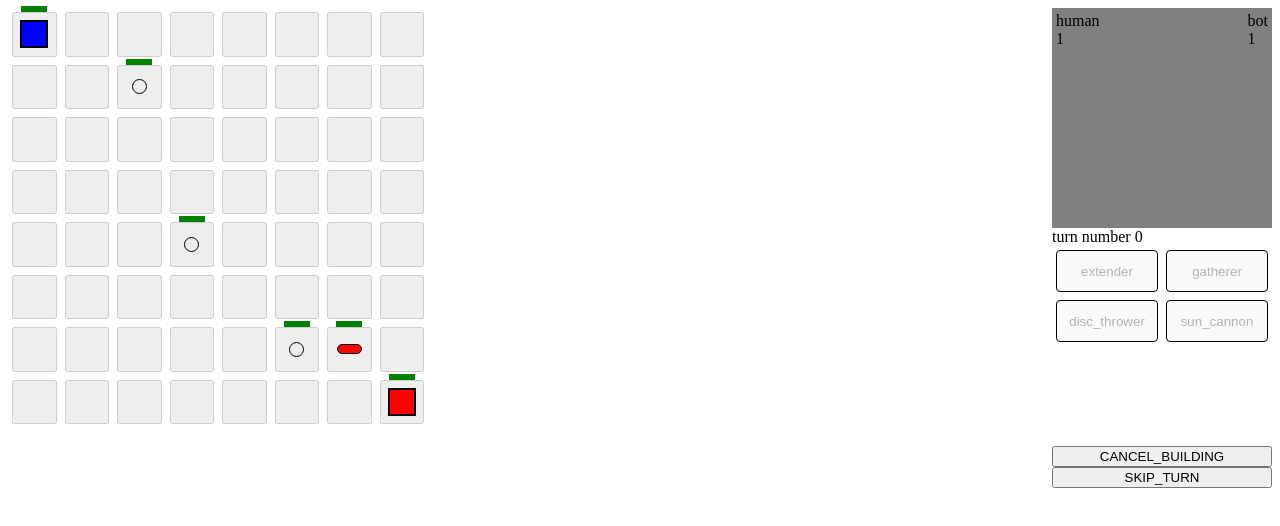
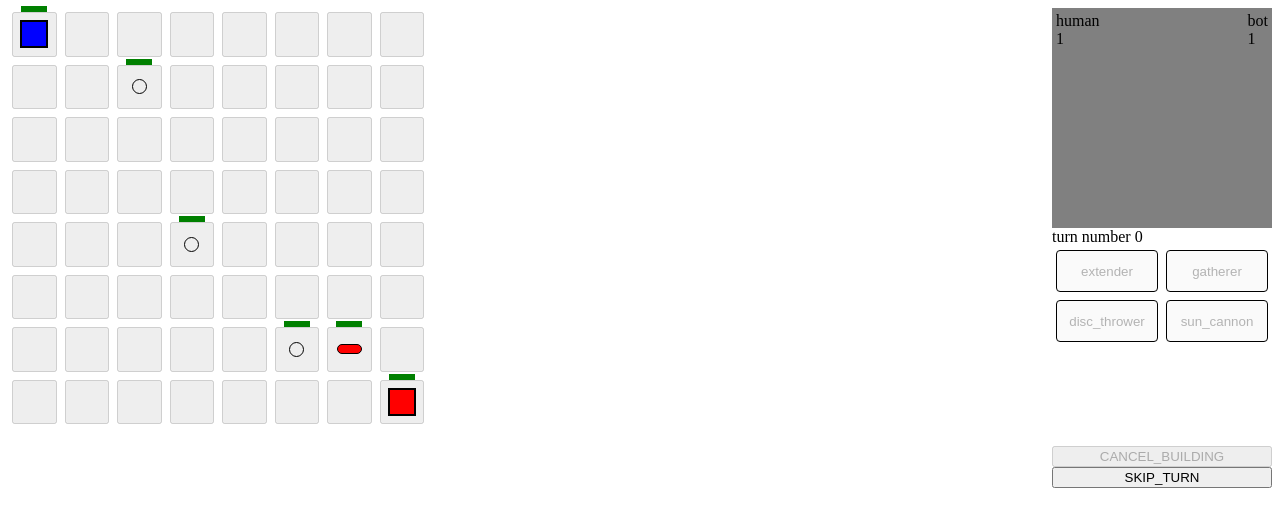
Before and after one commit to dearenot/netstorm, a React (Create React App) app: page / in a window 1280 px wide. Shown: the top 526 px of the page. Built offline with nearby package versions, Linux system fonts and the light colour scheme.

Commit message:
add context

```diff
--- a/src/App.js
+++ b/src/App.js
@@ -1,4 +1,4 @@
-import { useCallback, useEffect, useMemo, useReducer } from "react";
+import React, { useCallback, useEffect, useMemo, useReducer } from "react";
 import "./styles.css";
 import Cell from "./Cell";
 import reducer, { initialGameState } from "./reducer";
@@ -24,13 +24,17 @@ const newDispatch = (dispatch, state) => {
   };
 };
 
+export const AppContext = React.createContext(null);
+
 const App = () => {
   const [state, dispatch] = useReducer(reducer, initialGameState);
 
-  const patchedDispatch = useMemo(() => newDispatch(dispatch, state), [
-    dispatch,
-    state,
-  ]);
+  const patchedDispatch = useMemo(
+    () => newDispatch(dispatch, state),
+    [dispatch, state]
+  );
+
+  console.log(AppContext);
 
   window.state = state;
 
@@ -192,6 +196,7 @@ const App = () => {
   //TODO move ui buttons from building buttons
 
   return (
+    <AppContext.Provider value={{ state, patchedDispatch }}>
       <div className="appWrapper">
         <div className="fieldWrapper">
           {field.length &&
@@ -244,6 +249,7 @@ const App = () => {
           />
         </div>
       </div>
+    </AppContext.Provider>
   );
 };
 
--- a/src/GameActionsUI.js
+++ b/src/GameActionsUI.js
@@ -1,9 +1,10 @@
-import { useCallback } from "react";
+import { useCallback, useContext } from "react";
 import ACTION_TYPE from "./actionsTypes";
-import { SKIP_TURN } from "./App";
+import { AppContext, SKIP_TURN } from "./App";
 
 function GameActionsUI({ onButtonClick, turnIsResolving = false }) {
   const items = [ACTION_TYPE.CANCEL_BUILDING, SKIP_TURN];
+  const { state } = useContext(AppContext);
 
   const handleClick = useCallback(
     (event) => {
@@ -14,12 +15,14 @@ function GameActionsUI({ onButtonClick, turnIsResolving = false }) {
     [onButtonClick]
   );
 
+  const hasCurrentBuilding = !!state.players.human.currentBuilding
+
   return items.map((item) => (
     <button
       key={item}
       data-value={item}
       onClick={handleClick}
-      disabled={turnIsResolving}
+      disabled={turnIsResolving || (item === ACTION_TYPE.CANCEL_BUILDING && !hasCurrentBuilding)}
     >
       {item}
     </button>
--- a/src/UnitsPrototypes/unitsPrototypes.js
+++ b/src/UnitsPrototypes/unitsPrototypes.js
@@ -64,7 +64,7 @@ export const MineralResourcePrototype = BuildingPrototype({
   type: UNIT_TYPE.MINERAL_RESOURCE,
   cost: 0,
   cooldown: 0,
-  hitpoints: 2,
+  hitpoints: 20,
   buildingTime: 0,
   gameConstructor: MineralResourceInstance,
   gameRender: "resource",
```
Lines whose indentation alone changed are shown as unchanged.
